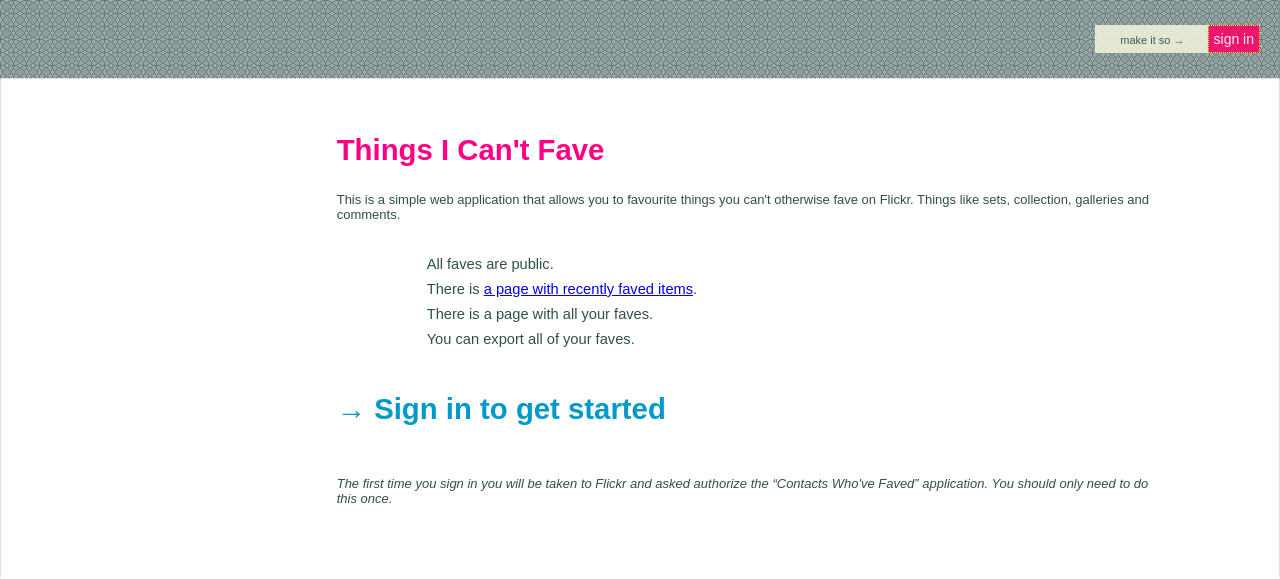
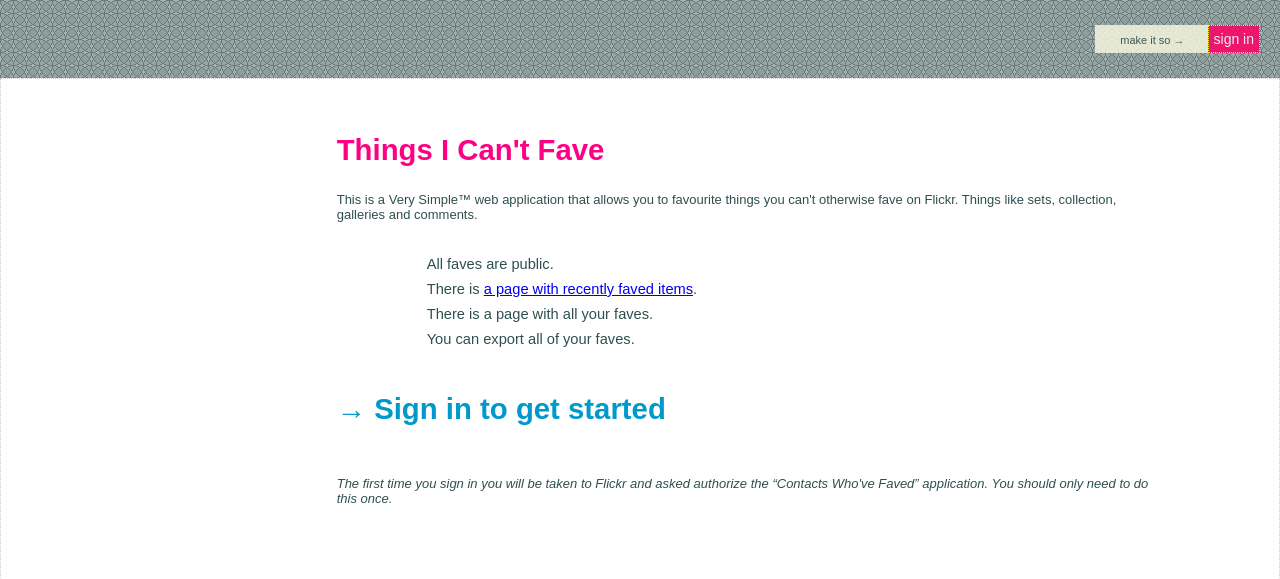
Before and after one commit to straup/gae-thingsicantfave, a Django app: template templates/main_logged_out.html in a window 1280 px wide. Shown: the top 579 px of the page. Run offline with Django 3.2, Linux system fonts and the light colour scheme; the template is opened without the code that fills it: most values are stand-ins (such as "Sample title", 1, 10 or a date in 2020).

Commit message:
Very Simple is the new simple

```diff
--- a/templates/main_logged_out.html
+++ b/templates/main_logged_out.html
@@ -4,7 +4,7 @@
 
 <h2>Things I Can't Fave</h2>
 
-<p style="font-size:small;">This is a simple web application that allows you to favourite things you can't otherwise fave on Flickr. Things like sets, collection, galleries and comments.</p>
+<p style="font-size:small;">This is a Very Simple&trade; web application that allows you to favourite things you can't otherwise fave on Flickr. Things like sets, collection, galleries and comments.</p>
 
 <ul style="line-height:25px;list-style-type:none;margin-top:30px;margin-bottom:40px;margin-left:50px;">
 <li>All faves are public.</li>
```
